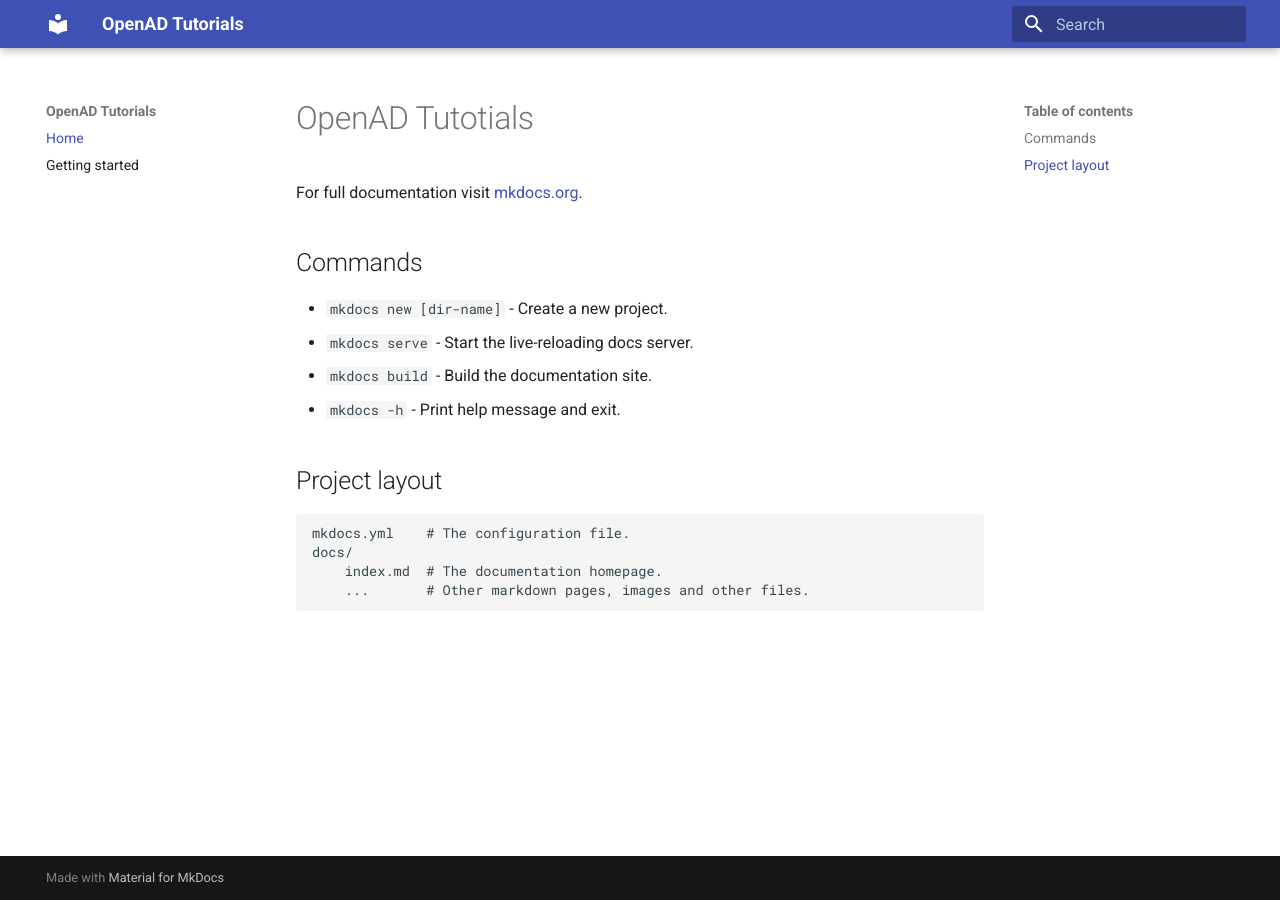
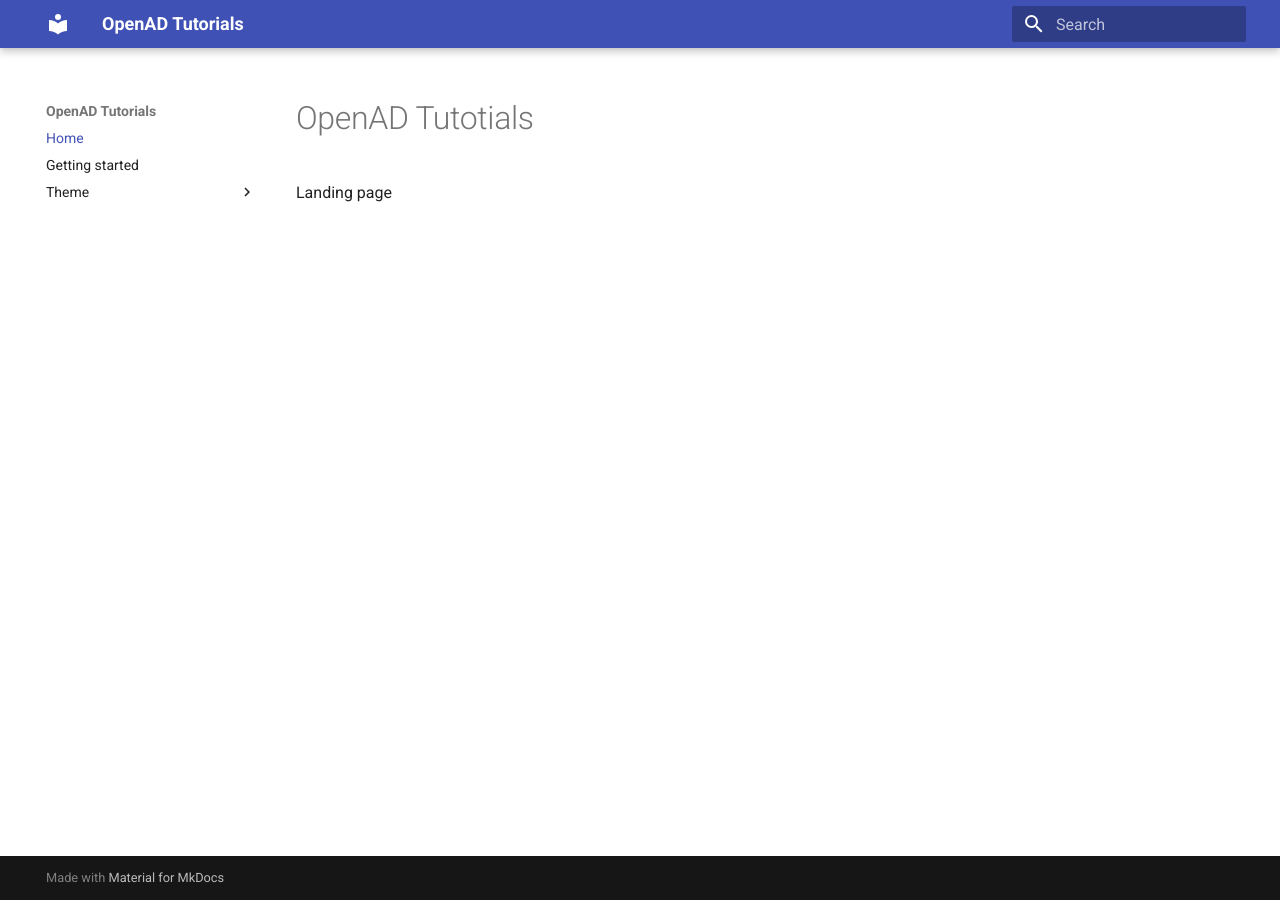
Before and after one commit to acceleratedscience/openad-website, an MkDocs documentation site: the page built from docs/index.md, in a window 1280 px wide. Built offline with MkDocs 1.6.1 and Material for MkDocs 9.7.7, drawn with Linux system fonts in a browser that asks for light colours.

```diff
--- a/docs/index.md
+++ b/docs/index.md
@@ -1,17 +1,3 @@
 # OpenAD Tutotials
 
-For full documentation visit [mkdocs.org](https://www.mkdocs.org).
-
-## Commands
-
--   `mkdocs new [dir-name]` - Create a new project.
--   `mkdocs serve` - Start the live-reloading docs server.
--   `mkdocs build` - Build the documentation site.
--   `mkdocs -h` - Print help message and exit.
-
-## Project layout
-
-    mkdocs.yml    # The configuration file.
-    docs/
-        index.md  # The documentation homepage.
-        ...       # Other markdown pages, images and other files.
+Landing page
--- a/mkdocs.yml
+++ b/mkdocs.yml
@@ -2,7 +2,12 @@
 nav:
     - Home: index.md
     - Getting started: getting-started.md
+    - Theme:
+          - Topic A: theme/topic-a.md
+          - Topic B: theme/topic-b.md
+          - Sub Theme:
+                - Topic C: theme/sub-theme/topic-c.md
 
 # theme: readthedocs
-theme: material
-# name: material
+theme:
+    name: material
```
Also changed, not shown: README.md (+5 -8 lines), docs/getting-started.md (+1 -1 lines), docs/theme/sub-theme/topic-c.md (added, +1 -0 lines), docs/theme/topic-a.md (added, +1 -0 lines), docs/theme/topic-b.md (added, +1 -0 lines), docs/bar.md (deleted), 2 other files.
